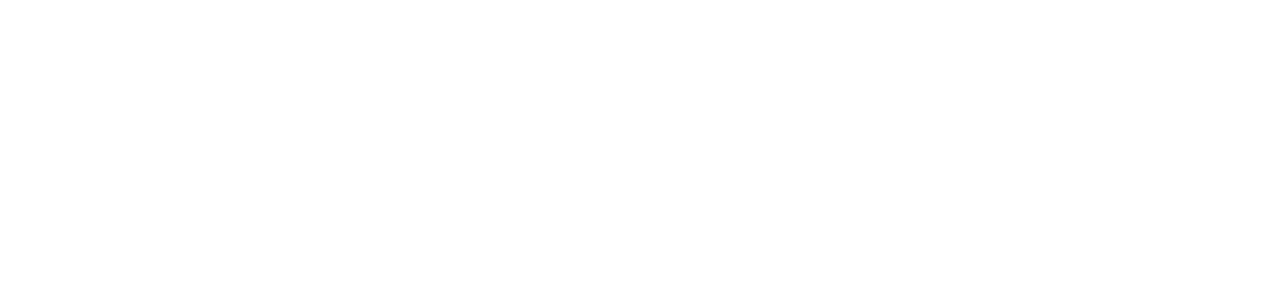
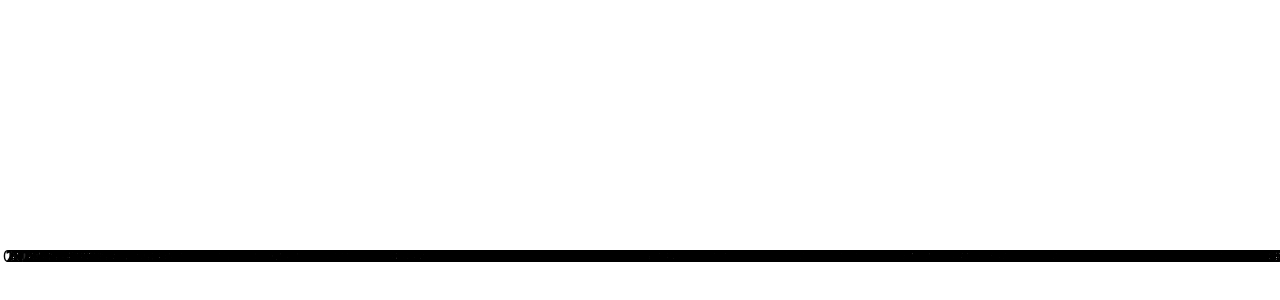
Before and after one commit to asadhmeed2/shoot, a React (Create React App) app: page / in a window 1280 px wide. Shown: the part 144-444 px from the top of the page. Built offline with nearby package versions, Linux system fonts and the light colour scheme.

Commit message:
show the array on the screen

```diff
--- a/src/modules/board/Board.tsx
+++ b/src/modules/board/Board.tsx
@@ -1,15 +1,22 @@
-import React from "react";
+import React, { useMemo } from "react";
 
 import cn from "classnames";
 
 import styles from "./Board.module.scss";
 
 export const Board = () => {
+  const boardBoxes = useMemo(
+    () =>
+      [...Array(1000)].map((box, idx) => {
+        return (
+          <div className={cn(styles.box, `col-${idx} flex-center`)}>{idx}</div>
+        );
+      }),
+    []
+  );
   return (
-    <div className="flex-wrap h-100">
-      {new Array(1000).map((box, idx) => {
-        return <div className={cn(styles.box, `col-${idx}`)}>{idx}</div>;
-      })}
+    <div className={cn("flex-wrap w-100 h-100 flex-center", styles.container)}>
+      {boardBoxes}
     </div>
   );
 };
--- a/src/styles/styles.scss
+++ b/src/styles/styles.scss
@@ -1,3 +1,12 @@
+body {
+    padding: 0;
+    margin: 0;
+    box-sizing: border-box;
+}
+
+
+
+
 .d-flex {
     display: flex;
 }
@@ -24,6 +33,10 @@
     height: 100vh;
 }
 
+.w-100 {
+    width: 100vw;
+}
+
 
 
 // font size //
```
